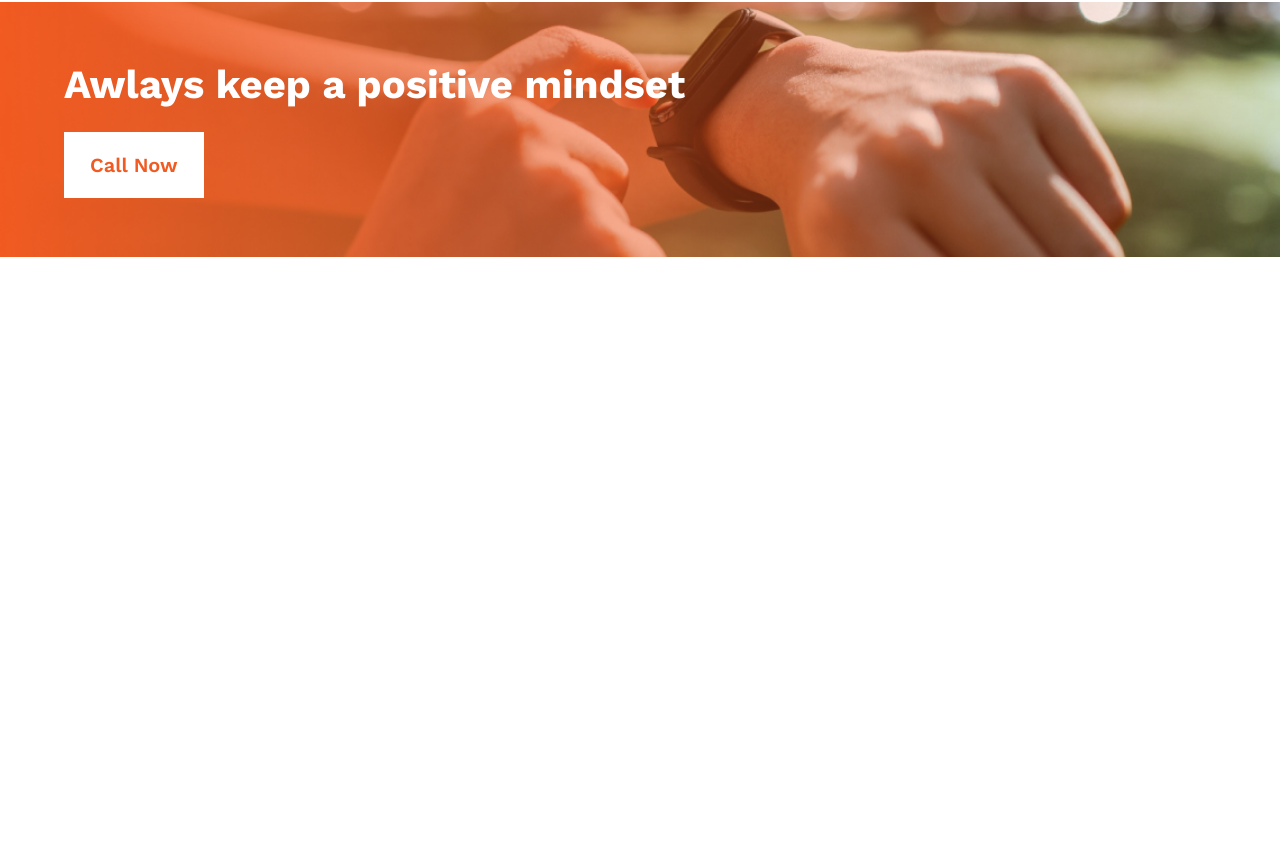
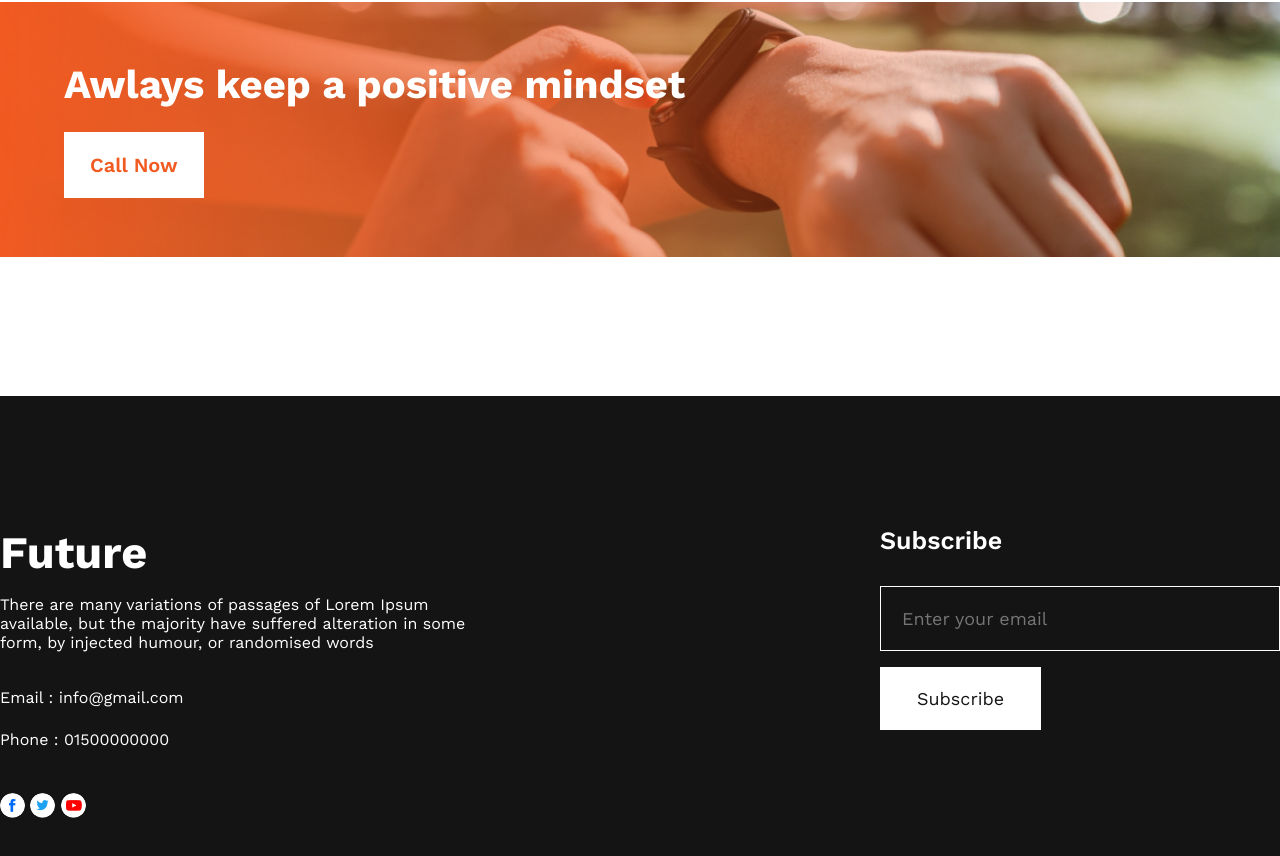
Before and after one commit to AnamAadel/new_year_new_me, a plain HTML site: page index.html in a window 1280 px wide. Shown: the part 2167-3023 px from the top of the page. Before the commit the page ends 2563 px from the top, so only its background shows below. Drawn offline with nearby package versions, Linux system fonts and the light colour scheme.

Commit message:
footer area added

```diff
--- a/css/style.css
+++ b/css/style.css
@@ -8,6 +8,15 @@
   padding: 0;
   box-sizing: border-box;
   font-family: "Work Sans", sans-serif;
+}
+ul,
+ol,
+li {
+  list-style: none;
+}
+a {
+  text-decoration: none;
+  color: inherit;
 }
 .container {
   max-width: 1280px;
@@ -157,3 +166,82 @@ header {
 }
 
 /* my plan section end */
+/* footer start */
+footer {
+  width: 100%;
+  padding: 8.12rem 0;
+  background: var(--dark-01);
+  color: var(--white);
+}
+.footer_content {
+  max-width: 1280px;
+  margin: auto;
+  display: flex;
+  align-items: start;
+  justify-content: space-between;
+}
+.footer_left_side {
+  max-width: 500px;
+}
+.footer_left_side .future_title {
+  font-size: 2.8125rem;
+  font-weight: 700;
+}
+.footer_left_side .future_discription {
+  font-size: 1rem;
+  font-weight: 400;
+  margin-top: 1rem;
+  margin-bottom: 1.58rem;
+}
+.footer_left_side adress a {
+  font-size: 1rem;
+  font-weight: 400;
+  line-height: 2.625rem;
+  display: block;
+}
+.footer_left_side .social_icons {
+  margin-top: 2rem;
+}
+.footer_left_side .social_icons img {
+  width: 25px;
+  height: 25px;
+  border-radius: 50%;
+  -webkit-border-radius: 50%;
+  -moz-border-radius: 50%;
+  -ms-border-radius: 50%;
+  -o-border-radius: 50%;
+}
+/* footer right side */
+.footer_right_side .subscribe_title {
+  font-size: 1.5625rem;
+  font-weight: 600;
+}
+.footer_right_side {
+  width: 400px;
+}
+.footer_right_side form {
+  display: flex;
+  flex-direction: column;
+  width: 100%;
+  align-items: flex-start;
+}
+.footer_right_side form input[type="email"] {
+  padding: 1.31rem;
+  border: 1px solid var(--white);
+  background: transparent;
+  width: 100%;
+  font-size: 1.125rem;
+  font-weight: 400;
+  margin-top: 1.93rem;
+  margin-bottom: 1rem;
+}
+.footer_right_side form input[type="submit"] {
+  padding: 1.31rem;
+  border: 1px solid var(--white);
+  background: var(--white);
+  font-size: 1.125rem;
+  font-weight: 400;
+  padding: 1.25rem 2.25rem;
+  color: var(--dark-01);
+}
+/* footer end */
--- a/index.html
+++ b/index.html
@@ -93,6 +93,35 @@
       </section>
       <!-- my plan section end -->
     </main>
-    <footer></footer>
+    <footer>
+      <div class="footer_content">
+        <div class="footer_left_side">
+          <h2 class="future_title">Future</h2>
+          <p class="future_discription">
+            There are many variations of passages of Lorem Ipsum available, but
+            the majority have suffered alteration in some form, by injected
+            humour, or randomised words
+          </p>
+          <adress>
+            <a href="mailto:info@gmail.com">Email : info@gmail.com</a>
+            <a href="tel:01500000000">Phone : 01500000000</a>
+          </adress>
+          <div class="social_icons">
+            <img src="./images/icons/fb.png" alt="facebock" />
+            <img src="./images/icons/twitter.png" alt="twitter" />
+            <img src="./images/icons/youtube.png" alt="youtube" />
+          </div>
+        </div>
+        <div class="footer_right_side">
+          <h2 class="subscribe_title">Subscribe</h2>
+          <form action="">
+            <input type="email" placeholder="Enter your email" /><input
+              type="submit"
+              value="Subscribe"
+            />
+          </form>
+        </div>
+      </div>
+    </footer>
   </body>
 </html>
```
